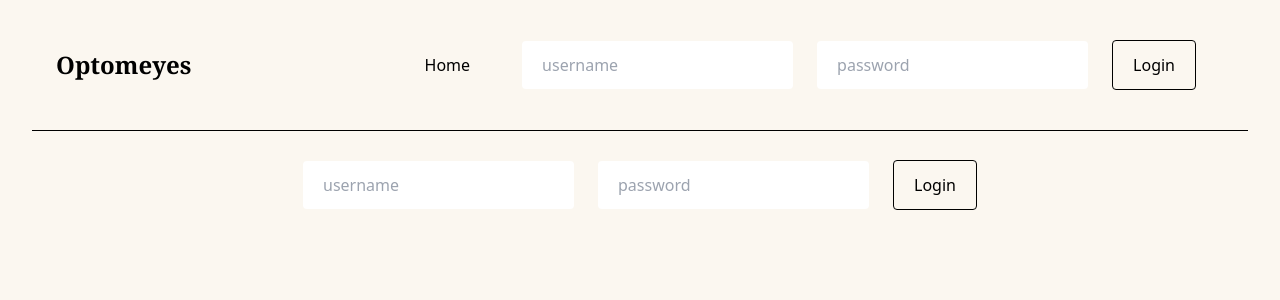
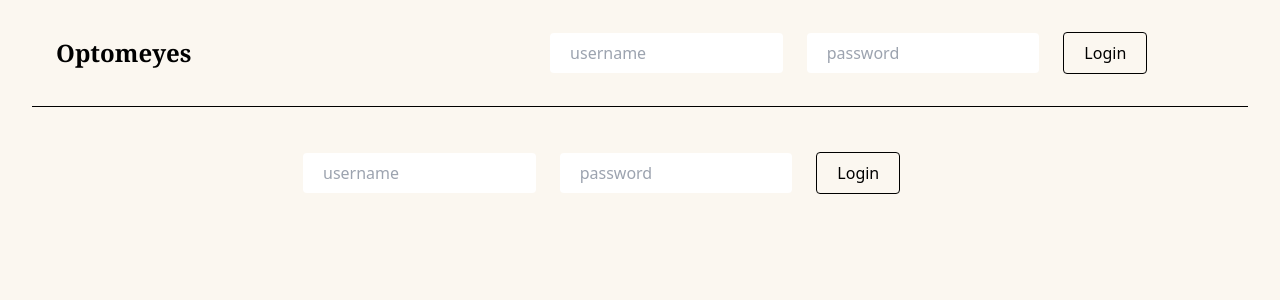
Before and after one commit to achen220/OptomEyes, a React app: page /login in a window 1280 px wide. Shown: the top 300 px of the page. Built offline with nearby package versions, Linux system fonts and the light colour scheme.

Commit message:
added redirecting after successful signup usip

```diff
--- a/src/components/Home.jsx
+++ b/src/components/Home.jsx
@@ -1,29 +1,14 @@
 import React from 'react';
+import Signup from './Signup.jsx'
 
 export default function Home () {
   return (
   <><div className='flex flex-row justify-center mt-10'>
       <img src="https://www.georgiaencyclopedia.org/wp-content/uploads/2021/02/modern-optometry_001-1024x666.jpg"
-        alt="" className='w-2/4' />
-      <div className='flex flex-col justify-center ml-20 p-5 font-sans text-center border-l border-r border-black'>
-        <p>
-          <span className='text-2xl font-bold '> Hello, we are Optomize </span>
-          <br/><br/>
-          <span className='ml-5 text-xl'> Something something something </span>
-          <br/><br/>
-          <span className='ml-5 text-xl'> Leading company in online Eye Tech </span>
-          <br/><br/>
-          <span className='ml-5 text-xl'> Something something something </span>
-          <br/><br/>
-          <span className='ml-5 text-xl'> Leading company in online Eye Tech </span>
-          <br/><br/>
-          <span className='ml-5 text-xl'> Something Jackson tricked me into tailwind Tech </span>
-          <br/><br/>
-          <span className='ml-5 text-xl'> Leading company in online Eye Tech </span>
-        </p>
-      </div>
+        alt="" className='w-1/2' />
+      <Signup/>
     </div>
-    <footer className='flex flex-row justify-evenly fixed bottom-0 left-0 right-0 h-[100px] bg-green-600 text-white p-5'>
+    <footer className='flex flex-row mt-auto justify-evenly fixed bottom-0 left-0 right-0 h-[100px] bg-green-600 text-white p-5'>
       <ul className='text-center'>
         <li className='text-lg mb-1'>ABOUT</li>
         <li className='inline-flex m-3'>Our History</li>
--- a/src/components/Login.jsx
+++ b/src/components/Login.jsx
@@ -32,11 +32,11 @@ export default function Login () {
     .catch((err) => console.log('err:',err))
   }
   return (
-    <form className='p-10 flex flex-row justify-center items-center'
+    <form className='py-8 px-3 flex flex-row justify-even items-center'
     onSubmit={postLogin}>
-      <input className='px-5 py-3 mx-3 rounded' type='username' value={enteredUsername} onChange={(e)=>setEnteredUsername(e.target.value)} placeholder='username'/>
-      <input className='px-5 py-3 mx-3 rounded' type='password' value={enteredPassword} onChange={(e)=>setEnteredPassword(e.target.value)} placeholder='password'/>
-      <input className='px-5 py-3 mx-3 border border-black rounded text-center duration-300 hover:bg-red-50' type='submit' value="Login" placeholder='Login'/>
+      <input className='w-1/3 px-5 py-2 mx-3 rounded' type='username' value={enteredUsername} onChange={(e)=>setEnteredUsername(e.target.value)} placeholder='username'/>
+      <input className='w-1/3 px-5 py-2 mx-3 rounded' type='password' value={enteredPassword} onChange={(e)=>setEnteredPassword(e.target.value)} placeholder='password'/>
+      <input className='px-5 py-2 mx-3 border border-black rounded text-center duration-300 hover:bg-red-50' type='submit' value="Login" placeholder='Login'/>
     </form>
   )
 }
--- a/src/components/Navbar.jsx
+++ b/src/components/Navbar.jsx
@@ -5,7 +5,7 @@ export default function Navbar () {
   return (
     <nav>
     <ul className='inline-flex text-center'>
-      <Link to="/" className='m-auto'> Home </Link>
+      {/* <Link to="/" className='m-auto'> Home </Link> */}
       <Login />
       {/* <CustomLink to="/login"> Login </CustomLink>
       <CustomLink to="/signup"> SignUp </CustomLink> */}
--- a/src/components/Signup.jsx
+++ b/src/components/Signup.jsx
@@ -1,11 +1,15 @@
 import React, { useState } from 'react';
+import { redirect, useNavigate } from "react-router-dom";
+
 
 export default function Signup () {
+  const navigate = useNavigate();
   const [username, setUsername] = useState("");
   const [password, setPassword] = useState("");
   const [email, setEmail] = useState("");
   async function postSignup () {
     const account = {username, email, password}
+    try {
       let result = await fetch('http://localhost:8080/api/signUp',{
         method: 'post',
         headers: {
@@ -14,12 +18,18 @@ export default function Signup () {
         },
         body: JSON.stringify(account)
       })
-    .then((res) => res.json())
-    .then((data) => console.log('data:', data))
-    .catch((err) => console.log(err))
+      let data = await result.json();
+      if (data) {
+        console.log('data recieved from server:', data)
         setUsername("");
         setEmail("");
         setPassword("");
+        return navigate("/Dashboard");
+      }
+    } catch (err) {
+      console.log('error caught during signup, problem with response from server:', err)
+      throw err;
+    }
   }
   return (
     <form className='p-10 border-t border-b border-black flex flex-col justify-center items-center'>
--- a/src/style.css
+++ b/src/style.css
@@ -5,6 +5,8 @@
 body {
   background-color: #fbf7f0;
   position: relative;
+  display: flex;
+  flex-direction: column;
 }
 header {
   background-color: #fbf7f0;
```
Also changed, not shown: 2 other files (tests, documents, lock files or other folders). Lines whose indentation alone changed are shown as unchanged.
